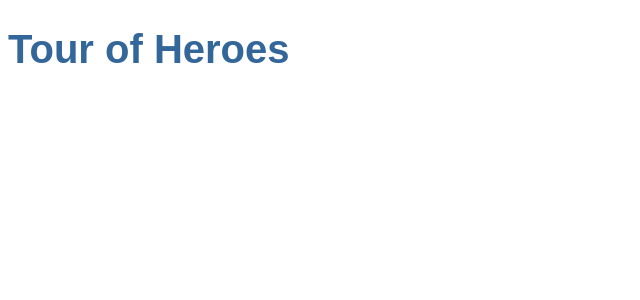
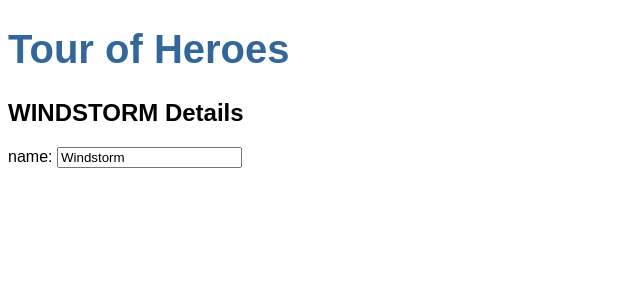
Before and after one commit to jaronschulz/mod2_jaron, an Angular app in the folder angularTutorial/angular-tour-of-heroes/: page / in a window 1280 px wide. Shown: the top 300 px of the page, without its empty margins (0-640 px from the left). Built offline with nearby package versions, Linux system fonts and the light colour scheme.

Commit message:
started step 4 of tutorial

```diff
--- a/angularTutorial/angular-tour-of-heroes/src/app/app.component.html
+++ b/angularTutorial/angular-tour-of-heroes/src/app/app.component.html
@@ -1 +1,2 @@
 <h1>{{title}}</h1>
+<app-heroes></app-heroes>
--- a/angularTutorial/angular-tour-of-heroes/src/app/app.module.ts
+++ b/angularTutorial/angular-tour-of-heroes/src/app/app.module.ts
@@ -1,5 +1,6 @@
 import { BrowserModule } from '@angular/platform-browser';
 import { NgModule } from '@angular/core';
+import { FormsModule } from '@angular/forms';
 
 
 import { AppComponent } from './app.component';
@@ -12,7 +13,8 @@
     HeroesComponent
   ],
   imports: [
-    BrowserModule
+    BrowserModule,
+    FormsModule
   ],
   providers: [],
   bootstrap: [AppComponent]
--- /dev/null
+++ b/angularTutorial/angular-tour-of-heroes/src/app/hero.ts
@@ -0,0 +1,4 @@
+export class Hero {
+  id: number;
+  name: string;
+}
--- a/angularTutorial/angular-tour-of-heroes/src/app/heroes/heroes.component.html
+++ b/angularTutorial/angular-tour-of-heroes/src/app/heroes/heroes.component.html
@@ -1 +1,6 @@
-{{hero}}
+<h2>{{ hero.name | uppercase }} Details</h2>
+<div>
+    <label>name:
+      <input [(ngModel)]="hero.name" placeholder="name">
+    </label>
+</div>
--- a/angularTutorial/angular-tour-of-heroes/src/app/heroes/heroes.component.ts
+++ b/angularTutorial/angular-tour-of-heroes/src/app/heroes/heroes.component.ts
@@ -1,16 +1,24 @@
 import { Component, OnInit } from '@angular/core';
+import { Hero} from '../hero';
+
 
 @Component({
   selector: 'app-heroes',
   templateUrl: './heroes.component.html',
   styleUrls: ['./heroes.component.css']
 })
+
+
+
 export class HeroesComponent implements OnInit {
+    hero: Hero = {
+      id: 1,
+      name: 'Windstorm'
+    };
 
   constructor() { }
 
   ngOnInit() {
-  	hero = 'Windstorm';
   }
 
 }
```
Also changed, not shown: angularTutorial/angular-tour-of-heroes/src/app/mock-heroes.ts (added).
